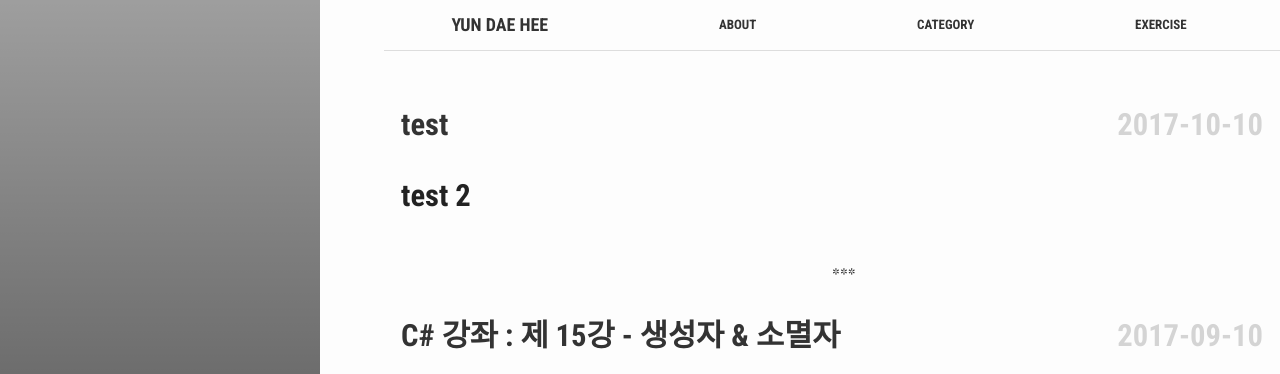
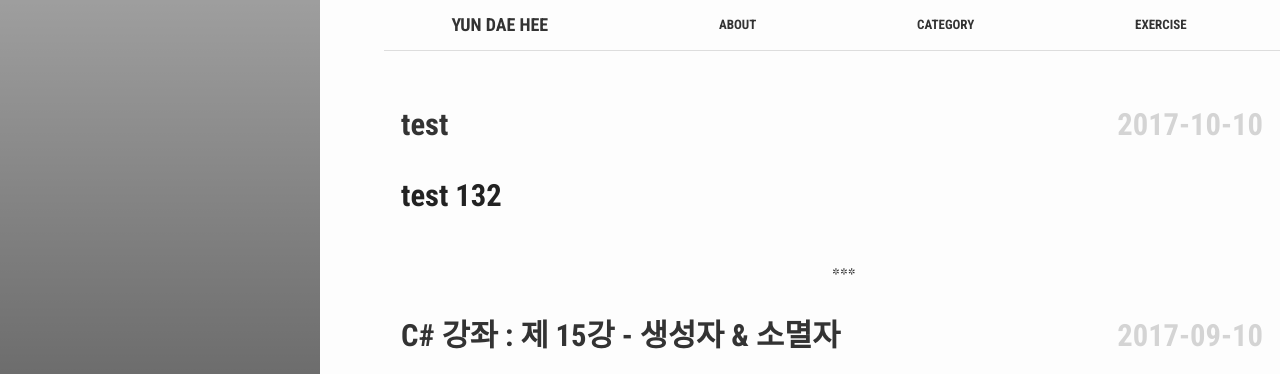
Before and after one commit to test076923/test076923.github.io, a Jekyll site: the page built from index.html, in a window 1280 px wide and 900 px high. Shown: the top 374 px of the window. Built offline with Jekyll 4.4.1, drawn with Linux system fonts in a browser that asks for light colours; comment, search, counter and statistics services are not loaded.

Commit message:
Update 2017-10-10-ssstest.md

```diff
--- a/_posts/2017-10-10-ssstest.md
+++ b/_posts/2017-10-10-ssstest.md
@@ -11,10 +11,10 @@
 author: 윤대희
 ---
 
-## test 2 ##
+## test 132 ##
 
-{% assign ab = site.categories | last %}
-{% assign bc = site.tags | first %}
+{% assign ab = site.tags | first %}
+{% assign bc = site.tags | last %}
 
 
 {{ ab }}
```
